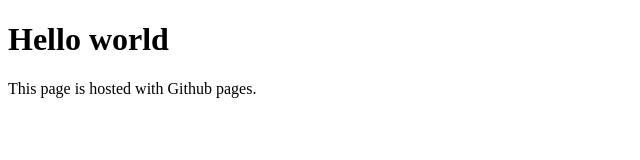
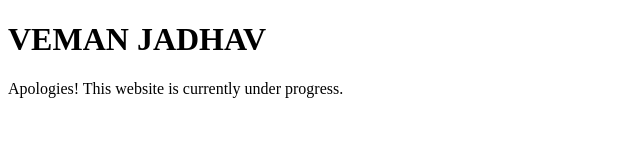
Before and after one commit to The-L3rNa3aN/vemanjadhav-nouveau-website, a plain HTML site: page index.html in a window 1280 px wide. Shown: the whole page, without its empty margins (0-640 px from the left). Drawn offline with Linux system fonts and the light colour scheme.

Commit message:
Update index.html

```diff
--- a/index.html
+++ b/index.html
@@ -1,7 +1,7 @@
 <!DOCTYPE html>
 <html>
  <body>
-  <h1>Hello world</h1>
-  <p>This page is hosted with Github pages.</p>
+  <h1>VEMAN JADHAV</h1>
+  <p>Apologies! This website is currently under progress.</p>
  </body>
 </html>
```
